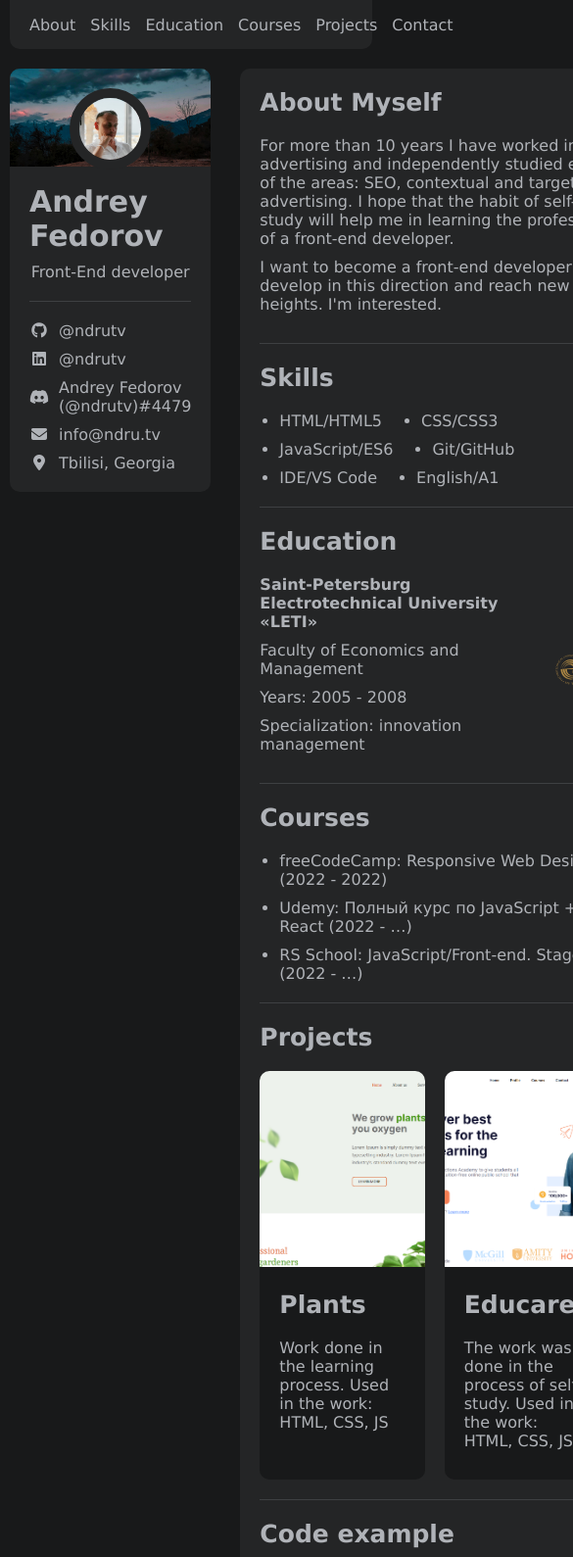
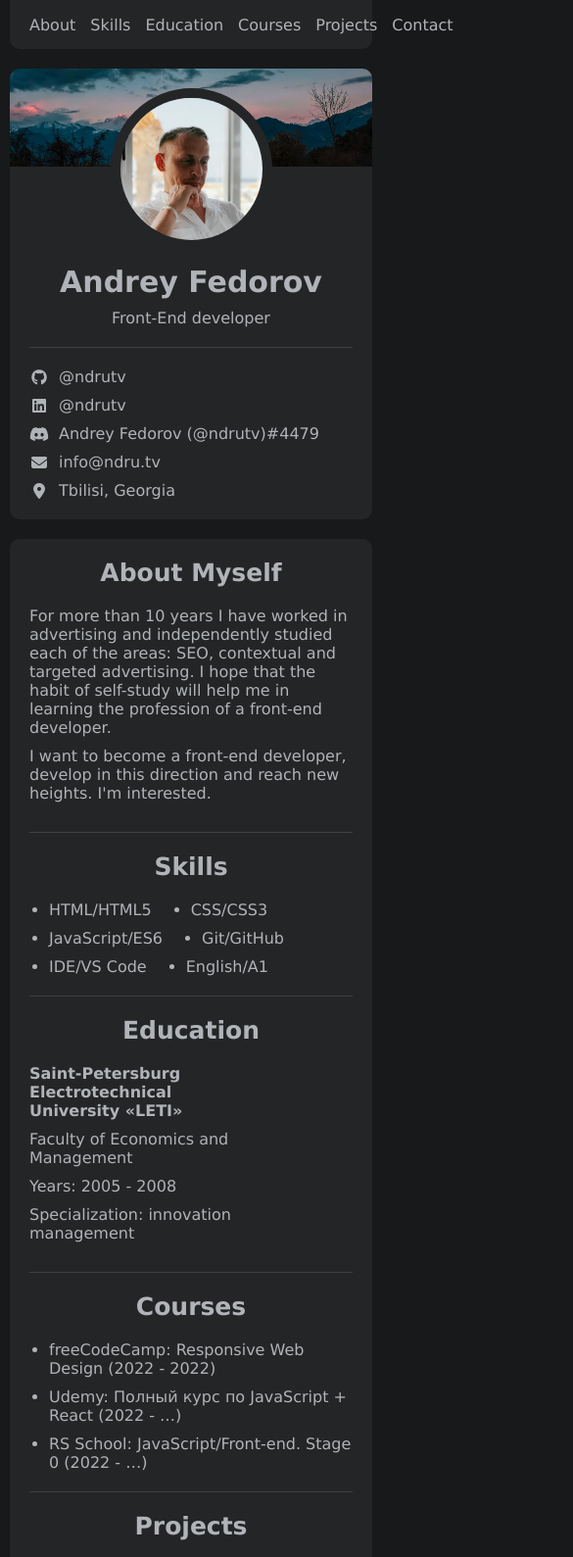
Before and after one commit to ndrutv/rsschool-cv, a plain HTML site: page index.html in a window 390 px wide. Shown: the top 1589 px of the page at 98% size, 585 px wide, since content can reach past the window. Drawn offline with Linux system fonts and the light colour scheme.

Commit message:
feat: update style for mobile devices

```diff
--- a/style.css
+++ b/style.css
@@ -42,6 +42,7 @@ ul li, ol li {
 
 pre {
     white-space: pre-wrap;
+    word-break: break-word;
     background-color: #b0b3b8;
     color: #242526;
     padding: 0 2rem;
@@ -86,8 +87,8 @@ pre {
 
 .main__wrapper {
     display: grid;
-    grid-template-columns: 0.5fr 1fr;
-    column-gap: 3rem;
+    grid-template-columns: minmax(310px, 0.5fr) 1fr;
+    column-gap: 2rem;
 }
 
 .profile {
@@ -129,6 +130,7 @@ pre {
     flex-direction: column;
     align-items: center;
     padding: 2rem;
+    text-align: center;
 }
 
 .info__image {
@@ -236,7 +238,7 @@ pre {
     display: grid;
     grid-template-columns: repeat(2, 1fr);
     column-gap: 2rem;
-    row-gap: 1rem;
+    row-gap: 2rem;
 }
 
 .project__item {
@@ -285,6 +287,30 @@ pre {
 }
 
 .footer__logo-img {
-    width: auto;
-    height: 2rem;
+    width: 100%;
+    height: 20px;
+    object-fit: contain;
 }
+
+@media screen and (max-width: 639px) {
+    .main__wrapper {
+        grid-template-columns: none;
+        row-gap: 2rem;
+    }
+
+    .profile {
+        position: unset;
+    }
+
+    .projects__list {
+        grid-template-columns: none;
+    }
+
+    .title {
+        text-align: center;
+    }
+
+    .education__image-wrapper {
+        display: none;
+    }
+}
```
